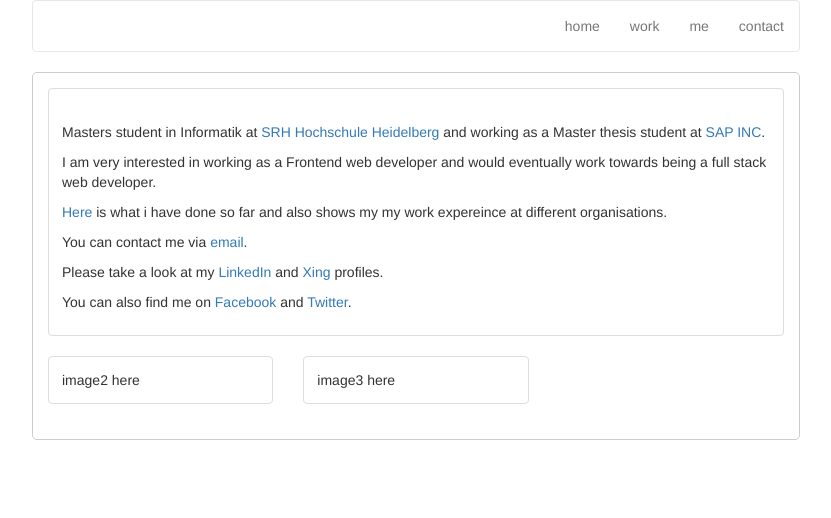
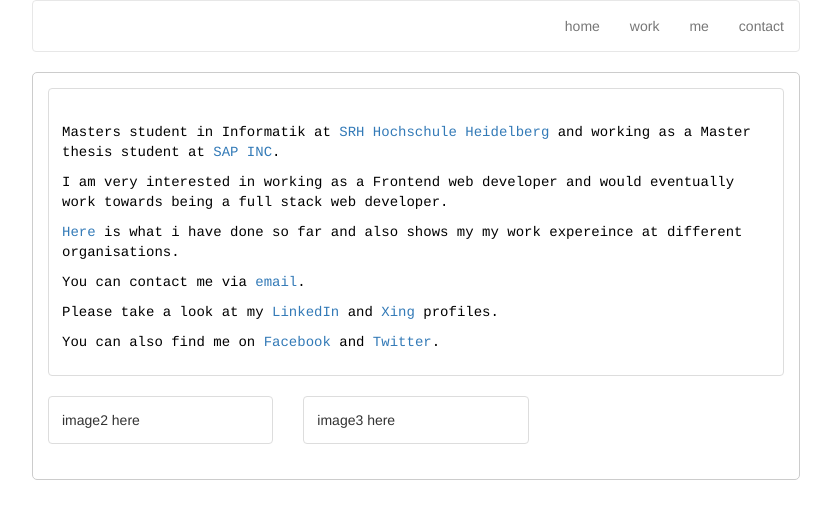
Before and after one commit to Rahul1992/website, a plain HTML site: page index.html in a window 1280 px wide. Shown: the whole page, without its empty margins (224-1055 px from the left). Drawn offline with nearby package versions, Linux system fonts and the light colour scheme; some packages are replaced by stand-ins of ours.

Commit message:
added p styling

```diff
--- a/css/style.css
+++ b/css/style.css
@@ -17,3 +17,13 @@ body {
     border: 1px solid #cccccc;
     padding: 15px;
 }
+
+body p{
+    font-family:'Courier Bold', Courier, Georgia, Times, 'Times New Roman', serif;
+    font-size: 14px;
+    font-style: normal;
+    font-variant: normal;
+    line-height: 20px;
+    background-color: #ffffff;
+    color: #000000;
+}
```
